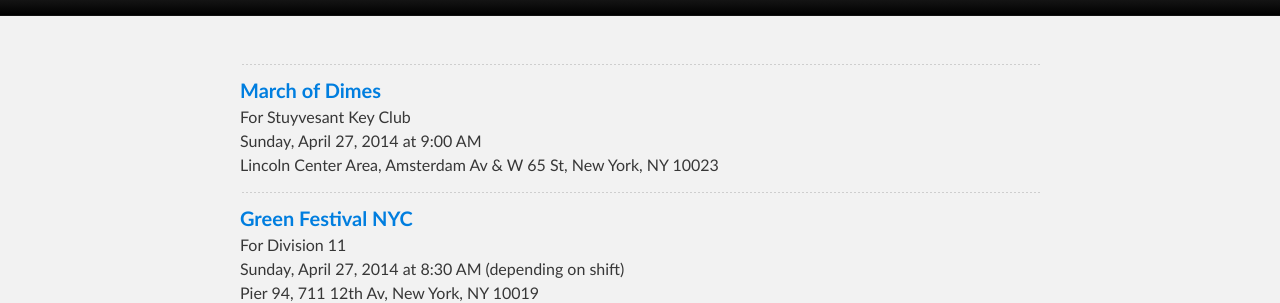
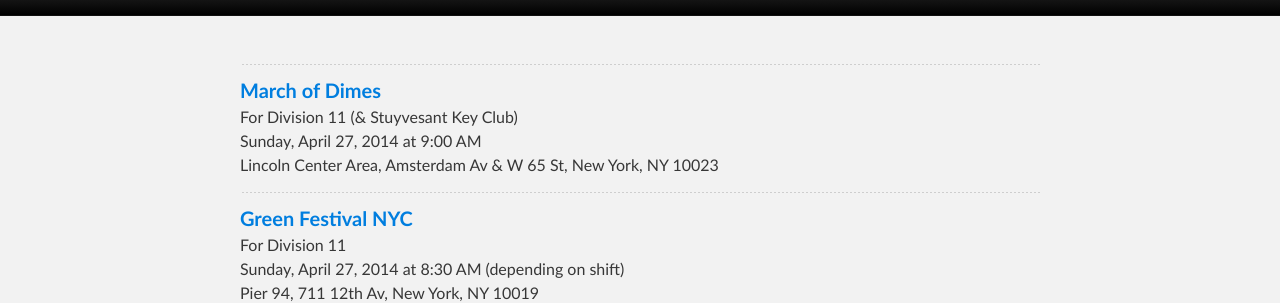
Before and after one commit to d11directions/d11directions.github.io, a Jekyll site: the page built from directions/index.html, in a window 1280 px wide and 900 px high. Shown: the part 174-477 px from the top of the window. Built offline with Jekyll 4.4.1, drawn with Linux system fonts in a browser that asks for light colours.

Commit message:
Update March of Dimes add d11

```diff
--- a/_posts/2014-04-27-March_of_Dimes.html
+++ b/_posts/2014-04-27-March_of_Dimes.html
@@ -1,9 +1,10 @@
 ---
 layout: direction
 title: March of Dimes
-for: Stuyvesant Key Club
+for: Division 11 (&amp; Stuyvesant Key Club)
 tags:
     - stuy
+    - d11
 time: Sunday, April 27, 2014 at 9:00 AM
 location: Lincoln Center Area, Amsterdam Av &amp; W 65 St, New York, NY 10023
 nearest-station:
```
